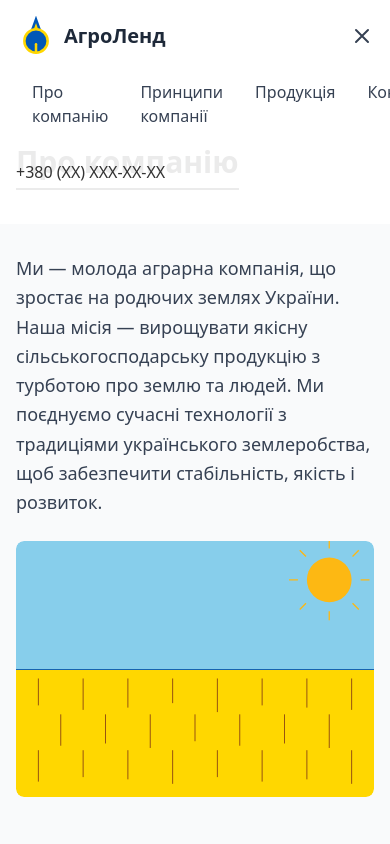
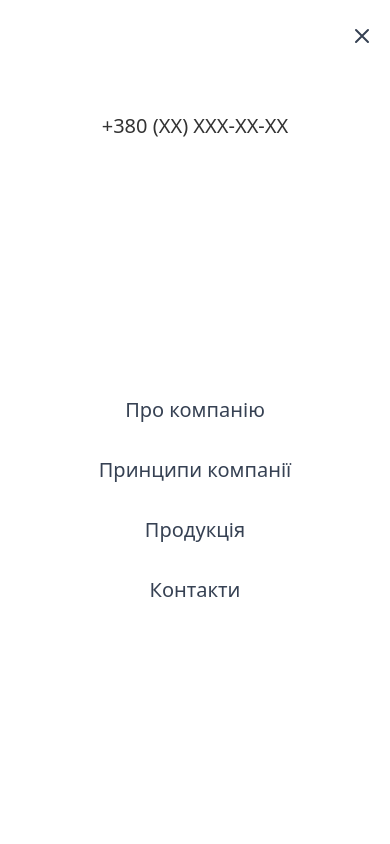
Before and after one commit to mr-scrpt/agro, a Next.js app: page / in a window 390 px wide. Both pictures are taken after a click on the button 362 px from the left and 36 px from the top of the page. Shown: the top 844 px of the page. Built offline with nearby package versions, Linux system fonts and the light colour scheme.

Commit message:
fix: header menu column view

```diff
--- a/src/entities/Navigation/index.tsx
+++ b/src/entities/Navigation/index.tsx
@@ -4,11 +4,15 @@ import { NavItem } from '@/shared/config/navigation';
 interface NavigationProps {
   items: NavItem[];
   variant?: 'header' | 'footer';
+  onItemClick?: () => void;
+  className?: string;
 }
 
 export const Navigation: React.FC<NavigationProps> = ({
   items,
-  variant = 'header'
+  variant = 'header',
+  onItemClick,
+  className = ''
 }) => {
   const scrollToSection = (id: string) => {
     const element = document.getElementById(id);
@@ -21,17 +25,22 @@ export const Navigation: React.FC<NavigationProps> = ({
         top: offsetPosition,
         behavior: "smooth"
       });
+
+      // Execute callback if provided
+      if (onItemClick) {
+        onItemClick();
+      }
     }
   };
 
   const baseStyles = 'transition-colors duration-200';
   const variantStyles = {
-    header: 'text-gray-700 hover:text-ukraine-blue mx-4',
-    footer: 'text-gray-300 hover:text-ukraine-yellow mx-2'
+    header: 'text-gray-700 hover:text-ukraine-blue',
+    footer: 'text-gray-300 hover:text-ukraine-yellow'
   };
 
   return (
-    <nav className={`flex ${variant === 'header' ? 'flex-row' : 'flex-col sm:flex-row'}`}>
+    <nav className={`${className}`}>
       {items.map((item) => (
         <a
           key={item.href}
@@ -40,7 +49,7 @@ export const Navigation: React.FC<NavigationProps> = ({
             e.preventDefault();
             scrollToSection(item.href);
           }}
-          className={`${baseStyles} ${variantStyles[variant]} py-2`}
+          className={`${baseStyles} ${variantStyles[variant]} py-2 block ${variant === 'header' ? 'text-center mx-0 md:mx-4 text-xl mb-4 md:mb-0 md:text-base md:inline-block' : 'mx-2'}`}
         >
           {item.label}
         </a>
--- a/src/features/MainMenu/index.tsx
+++ b/src/features/MainMenu/index.tsx
@@ -5,12 +5,20 @@ import { navItems } from '@/shared/config/navigation';
 interface MainMenuProps {
   variant?: 'header' | 'footer';
   className?: string;
+  onItemClick?: () => void;
 }
 
-export function MainMenu({ variant = 'header', className = '' }: MainMenuProps) {
+export function MainMenu({ variant = 'header', className = '', onItemClick }: MainMenuProps) {
+  const navClassName = variant === 'footer' ? 'flex flex-col sm:flex-row' : 'flex md:flex-row flex-col';
+
   return (
     <div className={className}>
-      <Navigation items={navItems} variant={variant} />
+      <Navigation
+        items={navItems}
+        variant={variant}
+        onItemClick={onItemClick}
+        className={navClassName}
+      />
     </div>
   );
 }
--- a/src/widgets/Header/index.tsx
+++ b/src/widgets/Header/index.tsx
@@ -7,6 +7,19 @@ import { MainMenu } from '@/features/MainMenu';
 export const Header: React.FC = () => {
   const [isScrolled, setIsScrolled] = useState(false);
   const [isMobileMenuOpen, setIsMobileMenuOpen] = useState(false);
+
+  useEffect(() => {
+    // Disable body scroll when mobile menu is open
+    if (isMobileMenuOpen) {
+      document.body.style.overflow = 'hidden';
+    } else {
+      document.body.style.overflow = 'auto';
+    }
+
+    return () => {
+      document.body.style.overflow = 'auto';
+    };
+  }, [isMobileMenuOpen]);
 
   useEffect(() => {
     const handleScroll = () => {
@@ -19,6 +32,11 @@ export const Header: React.FC = () => {
       window.removeEventListener('scroll', handleScroll);
     };
   }, []);
+
+  // Function to close the mobile menu
+  const closeMobileMenu = () => {
+    setIsMobileMenuOpen(false);
+  };
 
   return (
     <header className={`fixed top-0 w-full z-50 transition-all duration-300 ${
@@ -40,7 +58,7 @@ export const Header: React.FC = () => {
 
           {/* Mobile menu button */}
           <button
-            className="md:hidden text-gray-700"
+            className="md:hidden text-gray-700 z-50"
             onClick={() => setIsMobileMenuOpen(!isMobileMenuOpen)}
           >
             <svg
@@ -59,17 +77,23 @@ export const Header: React.FC = () => {
           </button>
         </div>
 
-        {/* Mobile menu */}
+        {/* Mobile menu - fullscreen overlay */}
         {isMobileMenuOpen && (
-          <div className="md:hidden mt-4 pb-4">
-            <div className="flex flex-col">
-              <MainMenu variant="header" />
+          <div className="fixed top-0 left-0 w-full h-full bg-white z-40 flex flex-col">
+            <div className="w-full p-6">
               <a
                 href="tel:+380XXXXXXXXX"
-                className="mt-4 py-2 font-medium text-ukraine-blue hover:text-ukraine-yellow transition-colors"
+                className="block mt-20 py-2 font-medium text-ukraine-blue hover:text-ukraine-yellow transition-colors text-xl text-center"
               >
                 +380 (XX) XXX-XX-XX
               </a>
+            </div>
+            <div className="flex-grow flex flex-col justify-center items-center">
+              <MainMenu
+                variant="header"
+                onItemClick={closeMobileMenu}
+                className="flex flex-col items-center"
+              />
             </div>
           </div>
         )}
```
